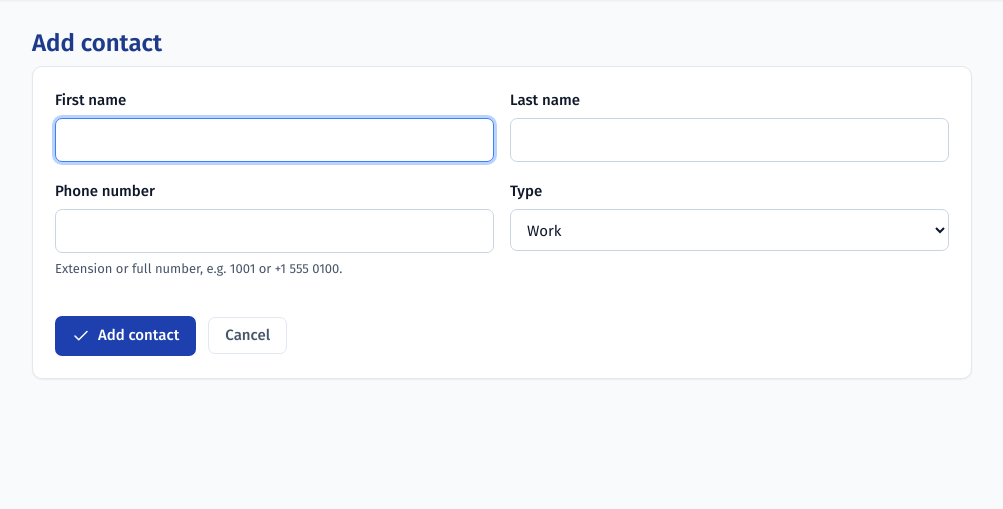
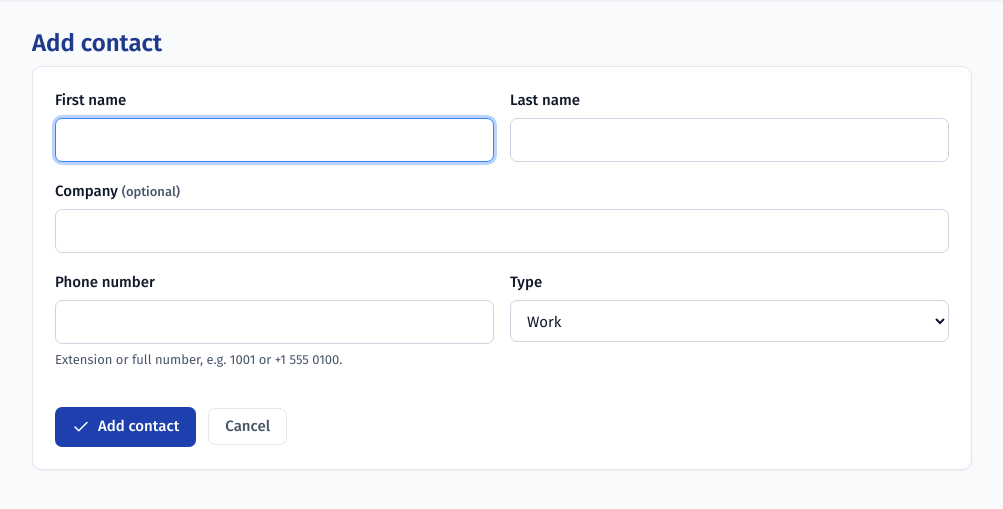
Before and after one commit to oscarrsandoval/GS-PhoneDirectory, a PHP site: page /contact_edit.php in a window 1280 px wide. Shown: the part 69-578 px from the top of the page, without its empty margins (138-1141 px from the left). Run offline with PHP 8.4, Linux system fonts and the light colour scheme; the visitor is signed in with stand-in values (Sample User, id 1).

Commit message:
Add optional Company field to contacts
- New optional company field on the contact form, saved to
  contacts.json and written as the Grandstream <Company> element
  (after LastName) when set, omitted when blank
- Company shown as a column on the dashboard and included in search
- Search placeholder updated; README documents the field and its
  Grandstream support caveat

```diff
--- a/contact_edit.php
+++ b/contact_edit.php
@@ -16,7 +16,7 @@ $contacts = read_json(CONTACTS_FILE);
 // Determine whether we are editing an existing contact or adding a new one.
 $id = isset($_GET['id']) ? (int)$_GET['id'] : 0;
 $editing = false;
-$contact = ['first_name' => '', 'last_name' => '', 'phone' => '', 'type' => 'Work'];
+$contact = ['first_name' => '', 'last_name' => '', 'company' => '', 'phone' => '', 'type' => 'Work'];
 
 if ($id > 0) {
     foreach ($contacts as $c) {
@@ -40,6 +40,7 @@ if ($_SERVER['REQUEST_METHOD'] === 'POST') {
 
     $first = trim((string)($_POST['first_name'] ?? ''));
     $last = trim((string)($_POST['last_name'] ?? ''));
+    $company = trim((string)($_POST['company'] ?? ''));
     $phone = trim((string)($_POST['phone'] ?? ''));
     $type = (string)($_POST['type'] ?? 'Work');
 
@@ -57,7 +58,8 @@ if ($_SERVER['REQUEST_METHOD'] === 'POST') {
     }
 
     // Keep entered values for redisplay on error.
-    $contact = ['first_name' => $first, 'last_name' => $last, 'phone' => $phone, 'type' => $type];
+    $contact = ['first_name' => $first, 'last_name' => $last, 'company' => $company,
+                'phone' => $phone, 'type' => $type];
 
     if ($errors === []) {
         if ($editing) {
@@ -65,6 +67,7 @@ if ($_SERVER['REQUEST_METHOD'] === 'POST') {
                 if ((int)($c['id'] ?? 0) === $id) {
                     $c['first_name'] = $first;
                     $c['last_name'] = $last;
+                    $c['company'] = $company;
                     $c['phone'] = $phone;
                     $c['type'] = $type;
                     break;
@@ -77,6 +80,7 @@ if ($_SERVER['REQUEST_METHOD'] === 'POST') {
                 'id' => next_id($contacts),
                 'first_name' => $first,
                 'last_name' => $last,
+                'company' => $company,
                 'phone' => $phone,
                 'type' => $type,
             ];
@@ -118,6 +122,12 @@ render_header($editing ? 'Edit contact' : 'Add contact');
                 <p class="hint" style="color:var(--danger)"><?= e($errors['name']) ?></p>
             <?php endif; ?>
 
+            <div class="field">
+                <label for="company">Company <span class="hint">(optional)</span></label>
+                <input type="text" id="company" name="company" maxlength="128"
+                       value="<?= e($contact['company']) ?>" autocomplete="off">
+            </div>
+
             <div class="field row">
                 <div>
                     <label for="phone">Phone number</label>
--- a/includes/xml.php
+++ b/includes/xml.php
@@ -31,6 +31,7 @@ function generate_xml(array $contacts): string
     foreach ($contacts as $contact) {
         $first = trim((string)($contact['first_name'] ?? ''));
         $last = trim((string)($contact['last_name'] ?? ''));
+        $company = trim((string)($contact['company'] ?? ''));
         $number = trim((string)($contact['phone'] ?? ''));
 
         // A contact is only useful to the phone if it has a number and a name.
@@ -54,6 +55,9 @@ function generate_xml(array $contacts): string
         }
         if ($last !== '') {
             $w->writeElement('LastName', $last);
+        }
+        if ($company !== '') {
+            $w->writeElement('Company', $company);
         }
 
         $w->startElement('Phone');
```
Also changed, not shown: index.php (+5 -2 lines), README.md.
